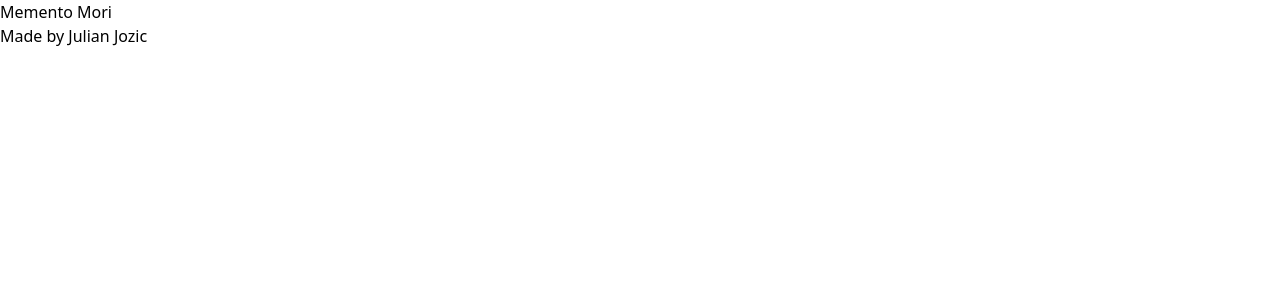
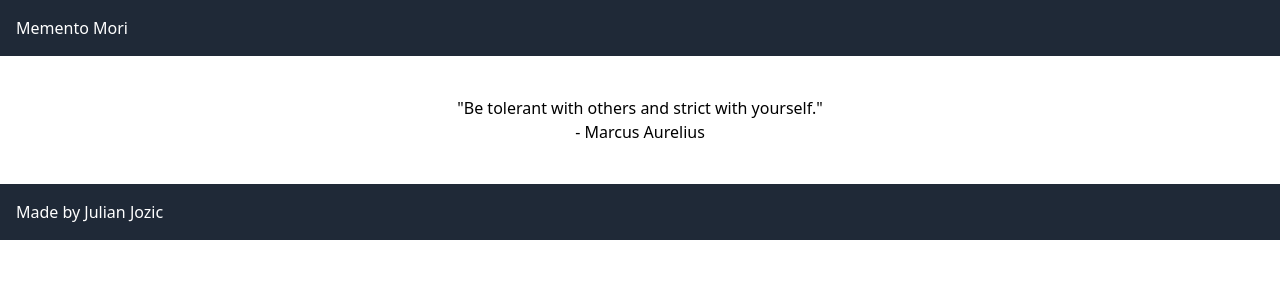
Before and after one commit to jjozic/memento-mori-react, a React (Create React App) app: page / in a window 1280 px wide. Shown: the top 300 px of the page. Built offline with nearby package versions, Linux system fonts and the light colour scheme.

Commit message:
added some styling to NavBar and Footer, added DailyQuote component and called it with dummy data

```diff
--- a/src/App.js
+++ b/src/App.js
@@ -1,15 +1,18 @@
-import { NavBar, Footer } from '@components'
+import { NavBar, DailyQuote, Footer } from '@components'
 
 function App() {
   return (
     <>
       <NavBar />
       <main>
-
+        <DailyQuote
+          quote="Be tolerant with others and strict with yourself."
+          author="Marcus Aurelius"
+        />
       </main>
       <Footer />
     </>
   );
 }
 
-export default App;
+export default App
--- /dev/null
+++ b/src/components/DailyQuote/DailyQuote.jsx
@@ -0,0 +1,14 @@
+const DailyQuote = ({quote, author}) => {
+  return (
+    <div className="p-10">
+        <figure className="text-center">
+          <blockquote>
+            "{quote}"
+          </blockquote>
+          <figcaption>-{` ${author}`}</figcaption>
+        </figure>
+    </div>
+  );
+};
+
+export default DailyQuote;
--- a/src/components/Footer/Footer.jsx
+++ b/src/components/Footer/Footer.jsx
@@ -1,6 +1,6 @@
 const Footer = () => {
     return (
-        <footer>
+        <footer className="bg-gray-800 text-white p-4">
             Made by <a href="https://julianjozic.com" target="_blank" rel="noreferrer">Julian Jozic</a>
         </footer>
     )
--- a/src/components/NavBar/NavBar.jsx
+++ b/src/components/NavBar/NavBar.jsx
@@ -1,6 +1,6 @@
 const NavBar = () => {
     return (
-        <header>
+        <header className="bg-gray-800 text-white p-4">
             Memento Mori
         </header>
     )
--- a/src/components/index.js
+++ b/src/components/index.js
@@ -1,4 +1,5 @@
 import NavBar from './NavBar/NavBar.jsx';
+import DailyQuote from './DailyQuote/DailyQuote.jsx';
 import Footer from './Footer/Footer.jsx';
 
-export { NavBar, Footer };
+export { NavBar, DailyQuote, Footer };
```
